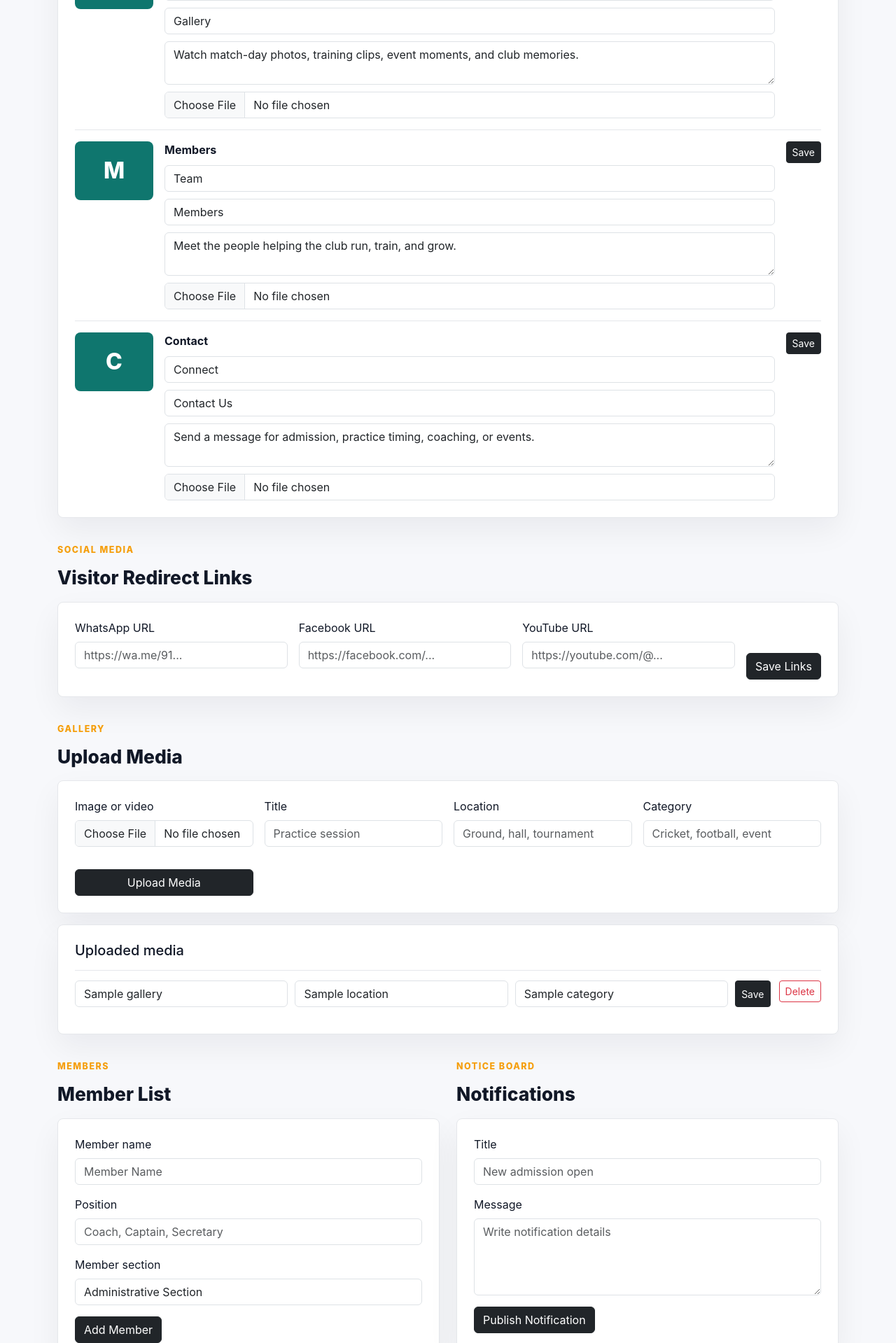
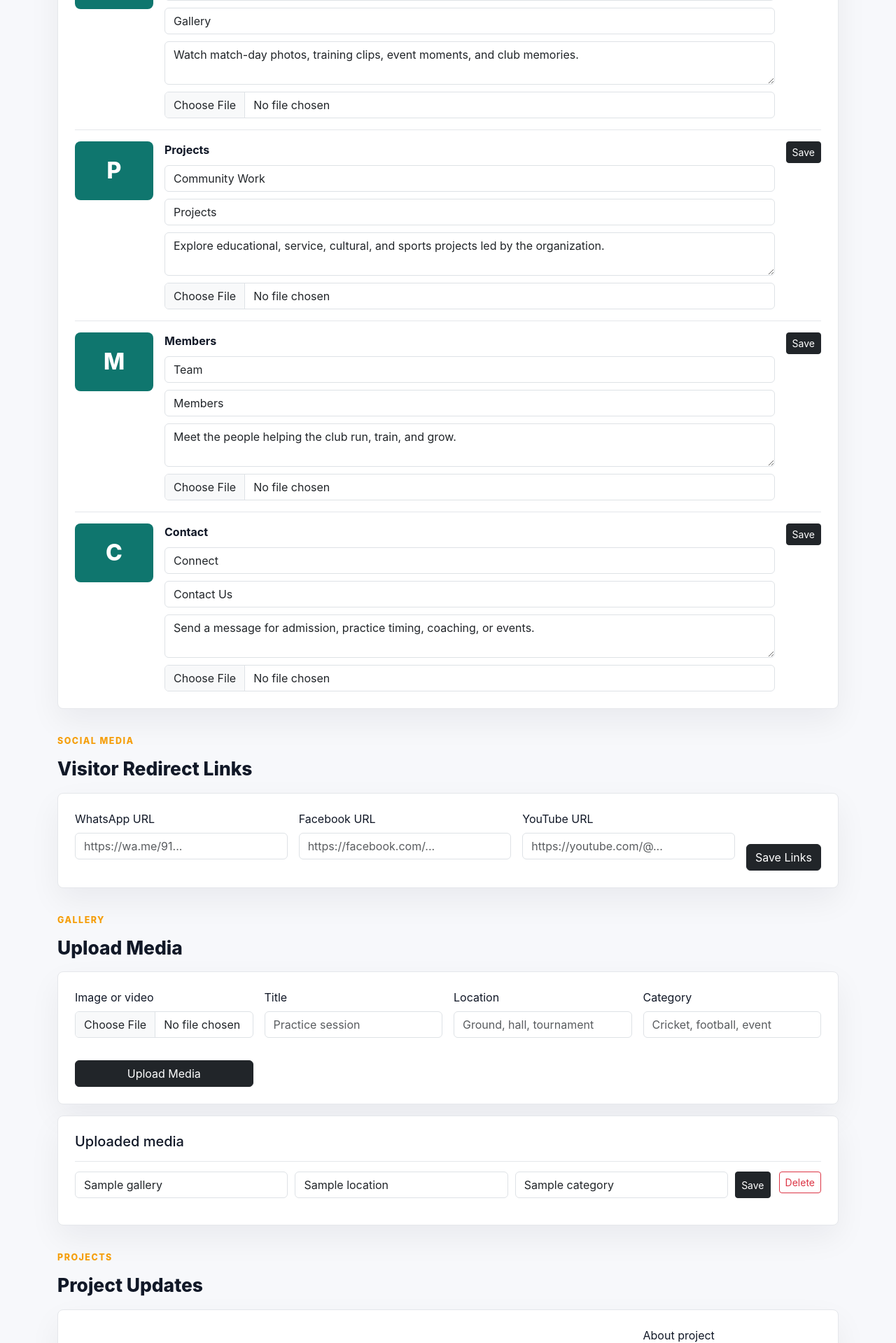
Before and after one commit to pronabroy936-debug/club-website, a Flask app: page /admin in a window 1280 px wide. Shown: the part 2341-4260 px from the top of the page at 70% size. Run offline with Flask 3, Linux system fonts and the light colour scheme; the visitor is signed in with stand-in values (Sample User, id 1); a database or web service that is not in the repository returns one stand-in record (values such as "Sample title").

Commit message:
new project

```diff
--- a/app.py
+++ b/app.py
@@ -199,6 +199,12 @@ def default_sections():
             "subtitle": "Media",
             "body": "Watch match-day photos, training clips, event moments, and club memories.",
         },
+        "projects": {
+            "label": "Projects",
+            "title": "Projects",
+            "subtitle": "Community Work",
+            "body": "Explore educational, service, cultural, and sports projects led by the organization.",
+        },
         "members": {
             "label": "Members",
             "title": "Members",
@@ -375,6 +381,13 @@ def gallery():
     media = find_documents(db.gallery)
     return render_template("gallery.html", media=media, section=get_section("gallery"))
 
+
+@app.route("/projects")
+def projects():
+    items = find_documents(db.projects, sort_field="project_date")
+    return render_template("projects.html", projects=items, section=get_section("projects"))
+
+
 @app.route("/admin/gallery/upload", methods=["POST"])
 @login_required
 def upload():
@@ -472,6 +485,7 @@ def admin():
     notifications = find_documents(db.notifications)
     queries = find_documents(db.queries)
     media = find_documents(db.gallery)
+    projects = find_documents(db.projects, sort_field="project_date")
     programs = find_documents(db.programs)
     sections = get_all_sections()
     return render_template(
@@ -480,6 +494,7 @@ def admin():
         notifications=notifications,
         queries=queries,
         media=media,
+        projects=projects,
         programs=programs,
         sections=sections,
         member_sections=member_sections(),
@@ -731,6 +746,48 @@ def delete_program(program_id):
     return redirect(url_for("admin"))
 
 
+@app.route("/admin/projects", methods=["POST"])
+@login_required
+def add_project():
+    file = request.files.get("file")
+    if not file or not file.filename:
+        flash("Please choose an image or video for the project.", "warning")
+        return redirect(url_for("admin"))
+
+    media_type = get_media_type(file.filename)
+    if not media_type:
+        flash("Only JPG, PNG, GIF, WEBP, MP4, MOV, and WEBM files are allowed.", "danger")
+        return redirect(url_for("admin"))
+
+    upload_result = save_uploaded_file(file, media_type)
+    insert_document(db.projects, {
+        "title": request.form["title"].strip(),
+        "project_date": request.form["project_date"].strip(),
+        "description": request.form["description"].strip(),
+        "filename": upload_result["filename"],
+        "url": upload_result["url"],
+        "public_id": upload_result["public_id"],
+        "storage": upload_result["storage"],
+        "resource_type": upload_result["resource_type"],
+        "media_type": media_type,
+        "created_at": datetime.now(timezone.utc),
+    }, "Project added successfully.")
+    return redirect(url_for("admin"))
+
+
+@app.route("/admin/projects/<project_id>/delete", methods=["POST"])
+@login_required
+def delete_project(project_id):
+    try:
+        project = db.projects.find_one({"_id": ObjectId(project_id)}) or {}
+    except (PyMongoError, InvalidId):
+        project = {}
+
+    delete_saved_media(project)
+    delete_document(db.projects, project_id, "Project deleted successfully.")
+    return redirect(url_for("admin"))
+
+
 @app.route("/admin/gallery/<media_id>/update", methods=["POST"])
 @login_required
 def update_media(media_id):
--- a/static/css/style.css
+++ b/static/css/style.css
@@ -242,6 +243,7 @@ body {
 .feature-grid article,
 .activity-grid article,
 .program-grid article,
+.project-card,
 .admission-grid article,
 .member-card,
 .form-panel,
--- a/templates/admin.html
+++ b/templates/admin.html
@@ -166,6 +166,50 @@
         </div>
     </div>
 
+    <div class="admin-section">
+        <div class="section-heading">
+            <span class="eyebrow">Projects</span>
+            <h2>Project Updates</h2>
+        </div>
+        <form action="{{ url_for('add_project') }}" method="post" enctype="multipart/form-data" class="form-panel admin-form-grid">
+            <div>
+                <label class="form-label" for="project-title">Project title</label>
+                <input id="project-title" name="title" class="form-control" placeholder="Library renovation" required>
+            </div>
+            <div>
+                <label class="form-label" for="project-date">Project date</label>
+                <input id="project-date" type="date" name="project_date" class="form-control" required>
+            </div>
+            <div>
+                <label class="form-label" for="project-file">Image or video</label>
+                <input id="project-file" type="file" name="file" class="form-control" accept="image/*,video/*" required>
+            </div>
+            <div>
+                <label class="form-label" for="project-description">About project</label>
+                <textarea id="project-description" name="description" class="form-control" rows="2" placeholder="Write a few details about the project" required></textarea>
+            </div>
+            <button class="btn btn-dark">Add Project</button>
+        </form>
+
+        <div class="admin-list mt-3">
+            <h3>Added projects</h3>
+            {% for item in projects %}
+                <div class="admin-edit-row">
+                    <div class="project-admin-row">
+                        <strong>{{ item.title }}</strong>
+                        <span>{{ item.project_date }}</span>
+                        <p>{{ item.description }}</p>
+                    </div>
+                    <form action="{{ url_for('delete_project', project_id=item._id) }}" method="post">
+                        <button class="btn btn-sm btn-outline-danger">Delete</button>
+                    </form>
+                </div>
+            {% else %}
+                <div class="empty-state">No projects added yet.</div>
+            {% endfor %}
+        </div>
+    </div>
+
     <div class="admin-section two-column">
         <div>
             <div class="section-heading">
--- a/templates/base.html
+++ b/templates/base.html
@@ -29,6 +29,7 @@
         <div class="collapse navbar-collapse" id="siteNavbar">
             <div class="navbar-nav ms-auto main-menu">
                 <a href="{{ url_for('gallery') }}" class="nav-link">Gallery</a>
+                <a href="{{ url_for('projects') }}" class="nav-link">Projects</a>
                 <a href="{{ url_for('activities') }}" class="nav-link">Activities</a>
                 <a href="{{ url_for('utsav') }}" class="nav-link">Utsav</a>
                 <a href="{{ url_for('academy') }}" class="nav-link">Academy</a>
```
Also changed, not shown: other parts of static/css/style.css (+58 -0 lines), templates/projects.html (added, +38 -0 lines).
